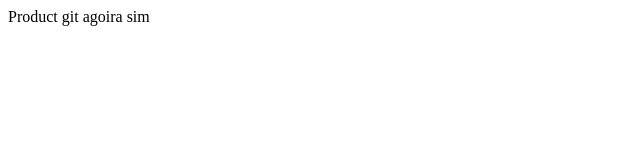
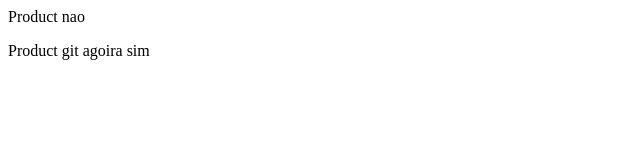
Before and after one commit to maiconcodedevelopment/productGit, a plain HTML site: page index.html in a window 1280 px wide. Shown: the whole page, without its empty margins (0-640 px from the left). Drawn offline with Linux system fonts and the light colour scheme.

Commit message:
describe p

```diff
--- a/index.html
+++ b/index.html
@@ -7,6 +7,7 @@
   <body>
 
     <div>
+      <p>Product nao</p>
       <p>Product git agoira sim </p>
     </div>
 
```
